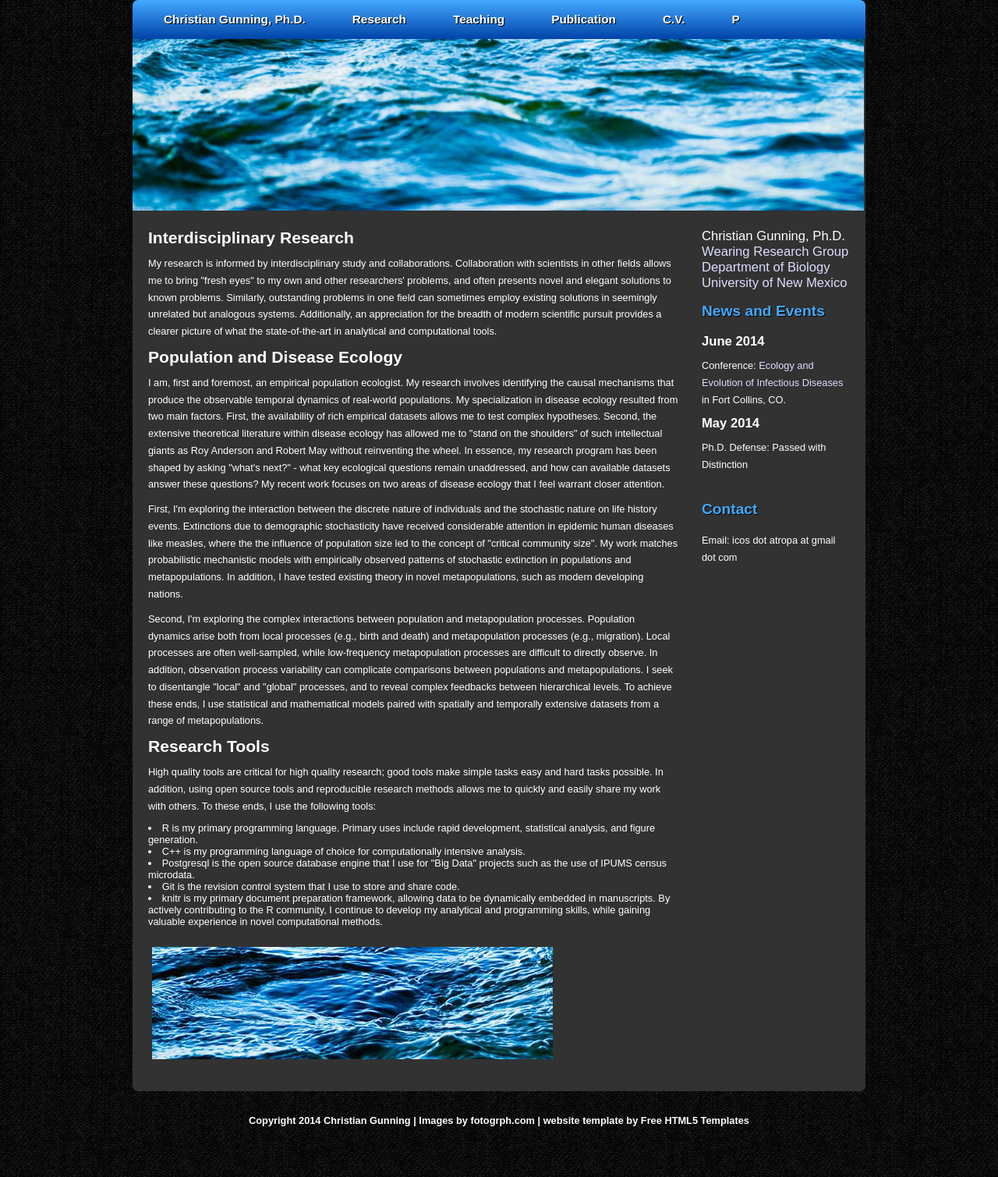
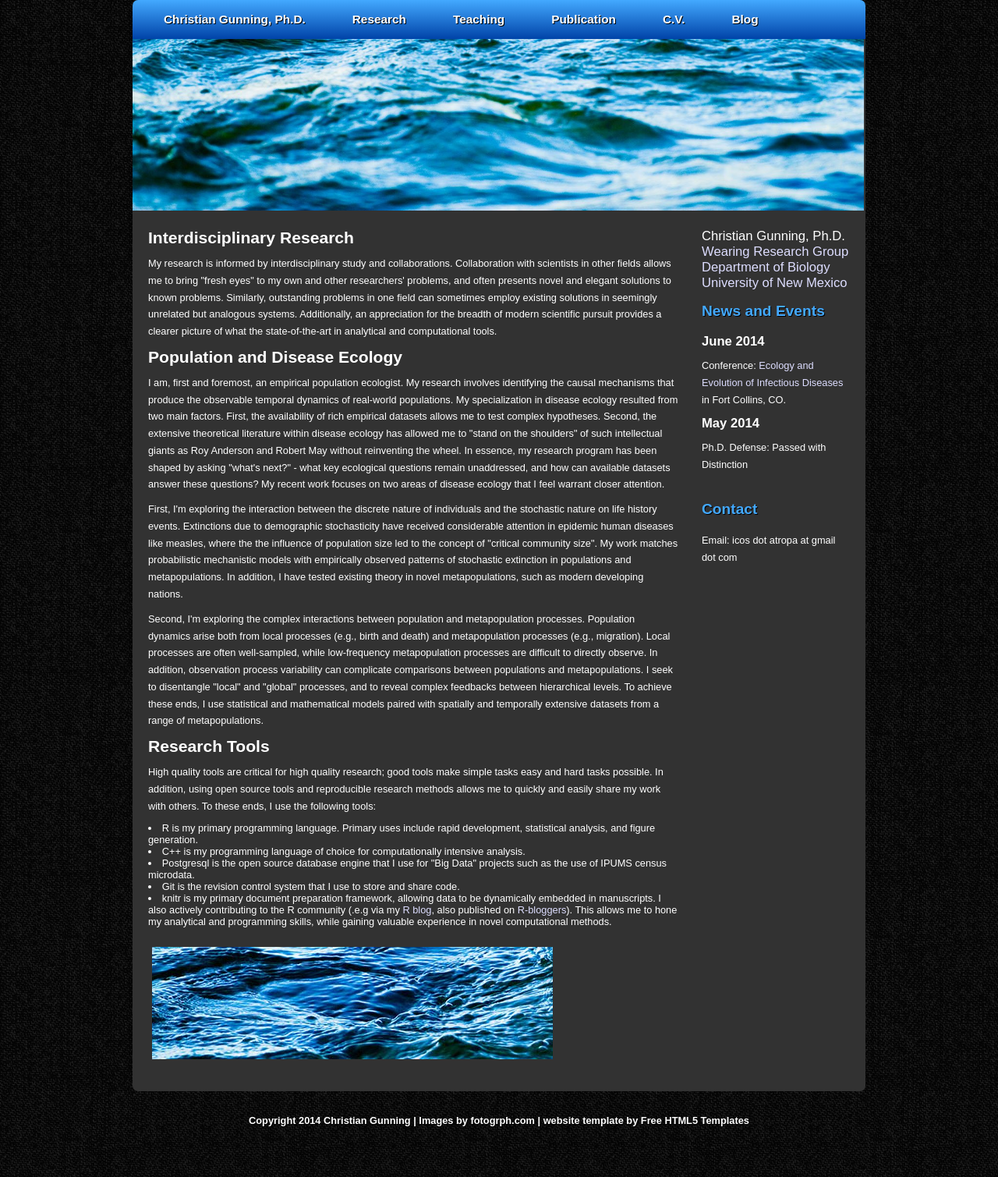
Before and after one commit to helmingstay/helmingstay.github.io, a plain HTML site: page research.html in a window 1280 px wide. Shown: the whole page at 78% size. Drawn offline with nearby package versions, Linux system fonts and the light colour scheme.

Commit message:
Minor edits, adding links, formatting

```diff
--- a/includes/nav.html
+++ b/includes/nav.html
@@ -6,7 +6,7 @@
       <li id="teach"><a href="teaching.html">Teaching</a></li>
       <li id="pubs"><a href="pubs.html">Publication</a></li>
       <li id="cv"><a href="cv/cv.pdf">C.V.</a></li>
-      <li id="personal"><a href="http://blog.x14n.org">P</a></li>
+      <li id="personal"><a href="http://blog.x14n.org">Blog</a></li>
     </ul>
   </div><!--close menubar-->
 </nav>
--- a/research.html
+++ b/research.html
@@ -91,7 +91,7 @@ of IPUMS census microdata.
 <li>knitr is my primary document preparation framework, allowing data to be dynamically embedded in
 manuscripts.
 
-By actively contributing to the R community, I continue to develop my analytical and programming skills, while gaining valuable experience in
+I also actively contributing to the R community (.e.g via my <a href="http://helmingstay.blogspot.com/search/label/R">R blog</a>, also published on <a href="http://r-bloggers.com">R-bloggers</a>).  This allows me to hone my analytical and programming skills, while gaining valuable experience in
 novel computational methods.
 
 		  <div class="content_imagetext">
```
